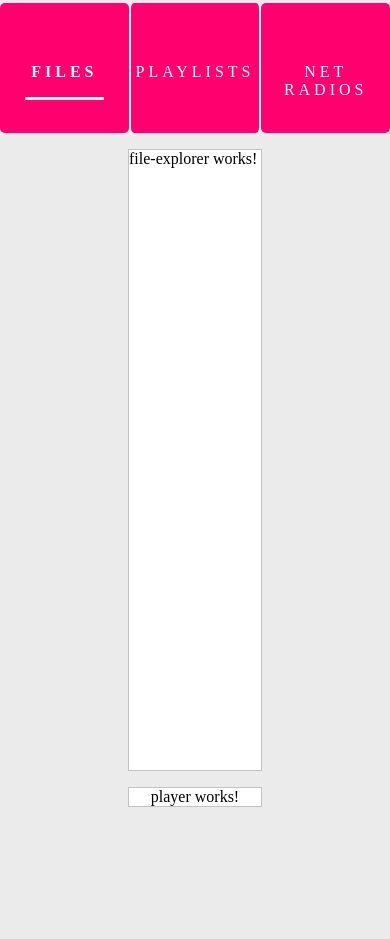
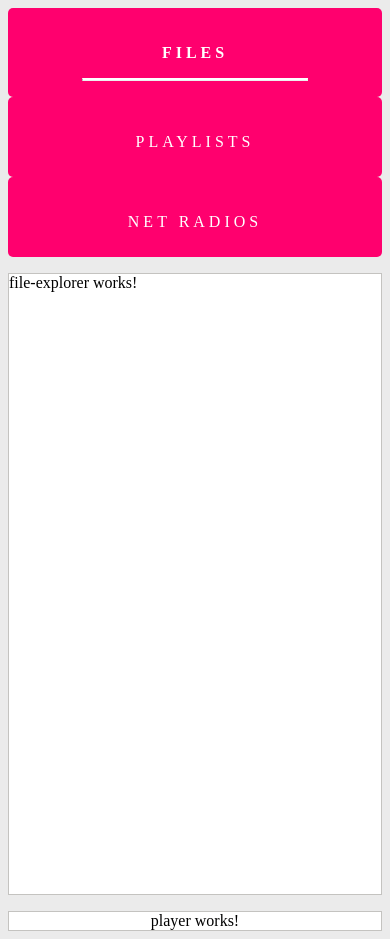
Before and after one commit to korczakk/PiPlayer.Web, an Angular app: page / in a window 390 px wide. Before the commit the page ends 844 px from the top, so only its background shows below. Built offline with nearby package versions, Linux system fonts and the light colour scheme.

Commit message:
More responsive design

```diff
--- a/src/app/top-menu/top-menu.component.scss
+++ b/src/app/top-menu/top-menu.component.scss
@@ -5,11 +5,17 @@
   color: white;
   font-size: medium;
   margin-top: 0.2em;
+
+  @media screen and (max-width: 768px) {
+    flex-direction: column;
+  }
 }
 
 .menu-container > label {
-  padding-top: 1.5em;
-  padding-bottom: 0.5em;;
+  @media screen and (min-width: 768px) {
+    padding-top: 0.5em;
+    padding-bottom: 0.5em;
+  }
   text-align: center;
   width: 100%;
   background-color: #ff006eff;
@@ -17,9 +23,11 @@
   border-radius: 5px;
 }
 
-.menu-container > label:nth-child(2) {
-  border-right: 2px solid white;
-  border-left: 2px solid white;
+@media screen and (min-width: 768px) {
+  .menu-container > label:nth-child(2) {
+    border-right: 2px solid white;
+    border-left: 2px solid white;
+  }
 }
 
 .menu-container > label:hover p {
--- a/src/styles.scss
+++ b/src/styles.scss
@@ -1,13 +1,20 @@
 html, body {
-  margin: 0;
-  padding: 0;
   background-color: #ebebeb;
+}
+
+body {
+  @media screen and (min-width: 768px) {
+    padding-left: 3em;
+    padding-right: 3em;
+  }
+
+  @media screen and (min-width: 769px) {
+    padding-left: 10em;
+    padding-right: 10em;
+  }
 }
 
 .box {
   background-color: white;
   border: 1px solid #c4c3c0;
-
-  margin-left: 8em;
-  margin-right: 8em;
 }
```
